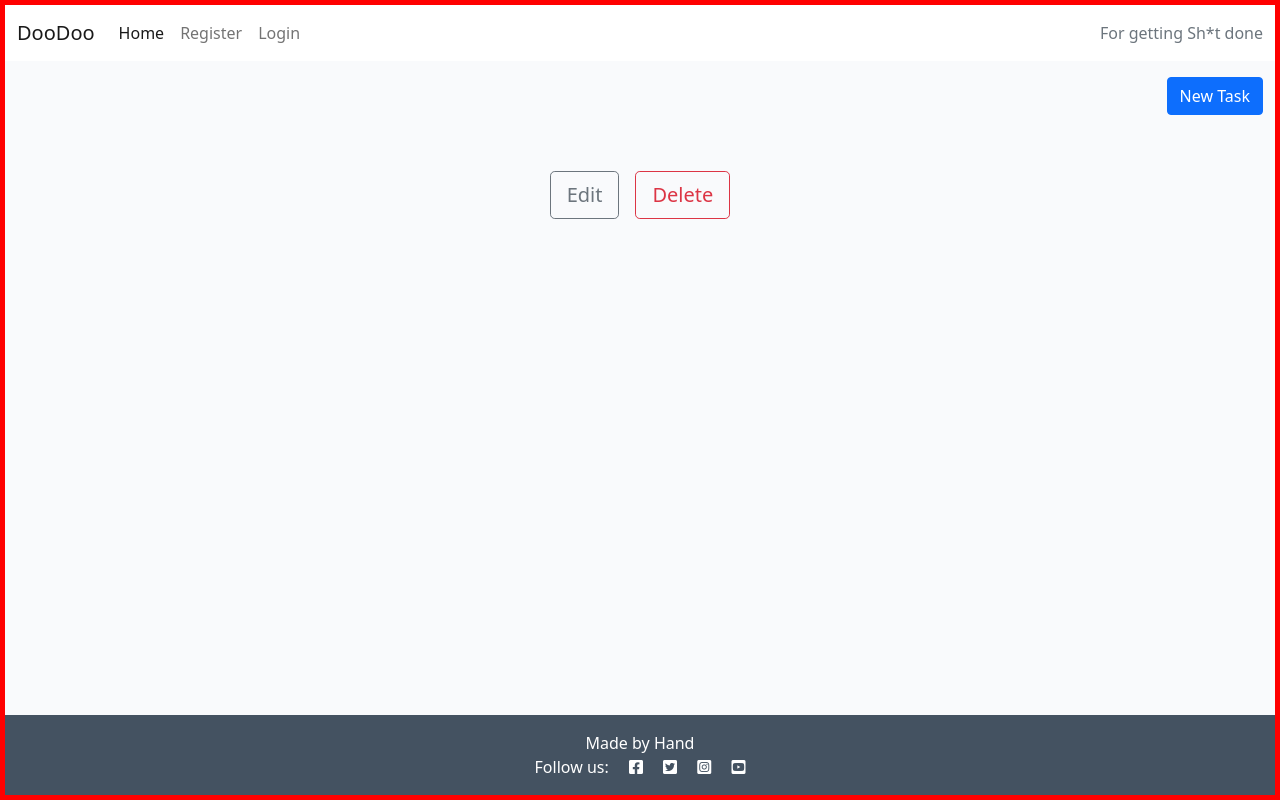
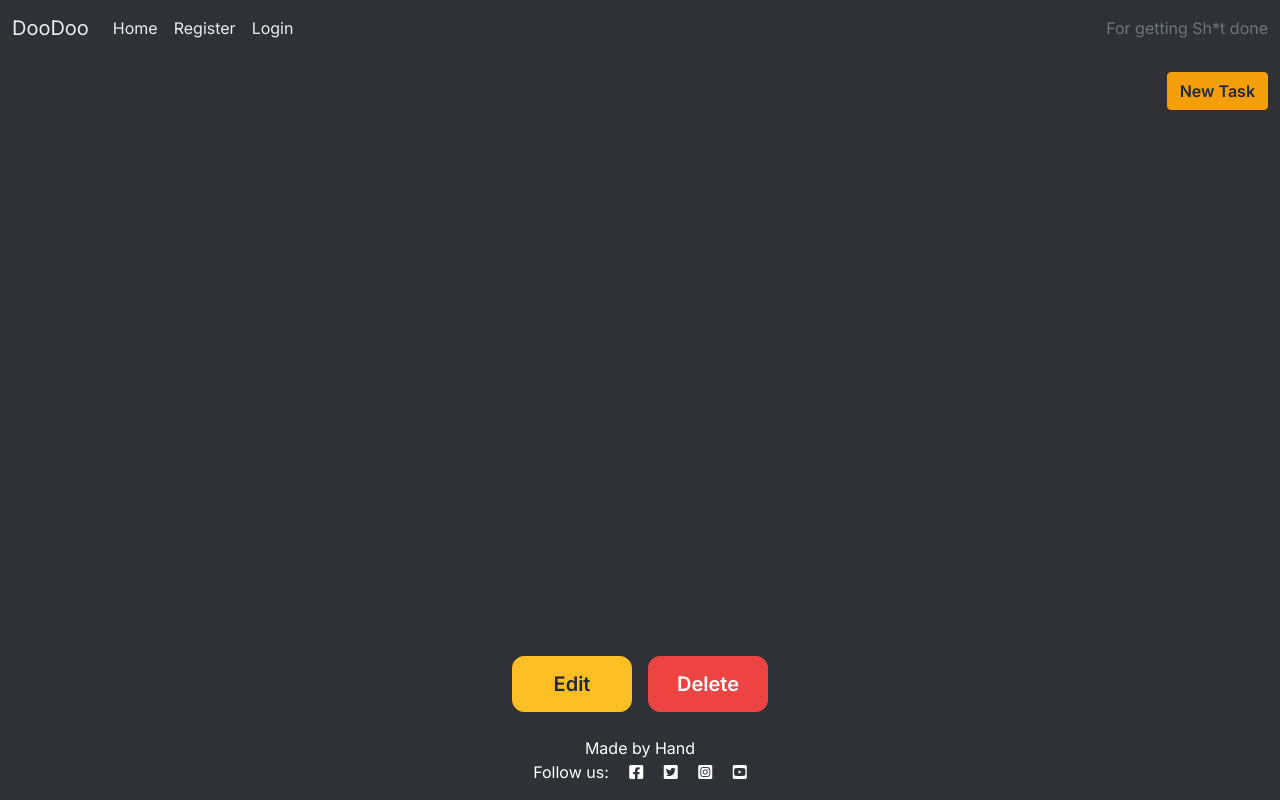
Before and after one commit to daswinkelmann/capstone_final, a Django app: page / in a window 1280 px wide. Run offline with Django 4.2, Linux system fonts and the light colour scheme.

Commit message:
styled home page buttons and colours

```diff
--- a/static/css/style.css
+++ b/static/css/style.css
@@ -1,5 +1,171 @@
 body {
-    background-color: #f9fafc;
+    font-family: "Inter", sans-serif;
+    background: #2f3136;
+    color: #e9eef5;
+}
+
+.navbar {
+    background-color: #2f3136;
+}
+
+.navbar .nav-link,
+.navbar-brand {
+    color: #e9eef5;
+}
+
+.navbar .nav-link:hover {
+    color: #f5a623;
+}
+
+.navbar-toggler {
+    border-color: rgba(255, 255, 255, 0.5);
+}
+
+.navbar-toggler-icon {
+    filter: invert(1);
+}
+
+.task-card.card {
+    background: #f4f1ec;
+    border: 1px solid rgba(0, 0, 0, 0.08);
+    border-radius: 16px;
+    box-shadow: 0 10px 24px rgba(0, 0, 0, 0.35),
+        inset 0 1px 0 rgba(255, 255, 255, 0.4);
+}
+
+.task-card .card-body {
+    padding: 1.25rem 1.5rem;
+}
+
+.task-title {
+    color: #1f2937;
+    font-weight: 700;
+    opacity: 1;
+}
+
+.task-title {
+    font-size: 1.05rem;
+    line-height: 1.2;
+    margin: 0;
+}
+
+.task-date {
+    font-size: 0.72rem;
+    margin: 0;
+    opacity: 0.85;
+}
+
+.task-text {
+    text-align: left;
+}
+
+.task-date {
+    color: #6b7280;
+    font-size: 0.85rem;
+    opacity: 1;
+}
+
+/* button states */
+
+.btn-primary {
+    background-color: #f59e0b;
+    border-color: #f59e0b;
+    color: #1f2937;
+    font-weight: 600;
+}
+
+.btn-primary:hover {
+    background-color: #d97706;
+    border-color: #d97706;
+    color: #1f2937;
+}
+
+.btn-done {
+    background: #22c55e;
+    border-color: #22c55e;
+    color: #0b1a10;
+    font-weight: 700;
+}
+
+.btn-done:hover {
+    background: #16a34a;
+    border-color: #16a34a;
+    color: #ffffff;
+}
+
+.btn-done:active {
+    transform: translateY(1px);
+}
+
+.btn-edit-icon {
+    background: #fbbf24;
+    border-color: #fbbf24;
+    color: #1f2937;
+    font-weight: 700;
+}
+
+.btn-edit-icon:hover {
+    background: #f59e0b;
+    border-color: #f59e0b;
+    color: #111827;
+}
+
+.btn-edit-icon:active {
+    transform: translateY(1px);
+}
+
+.btn-delete-icon {
+    background: #f97316;
+    border-color: #f97316;
+    color: #1f2937;
+    font-weight: 700;
+}
+
+.btn-delete-icon:hover {
+    background: #ea580c;
+    border-color: #ea580c;
+    color: #ffffff;
+}
+
+.btn-delete-icon:active {
+    transform: translateY(1px);
+}
+
+.btn:focus,
+.btn:focus-visible {
+    box-shadow: 0 0 0 0.2rem rgba(255, 255, 255, 0.25);
+    outline: black;
+}
+
+/* Edit/delete button */
+
+.bottom-actions .btn {
+    min-width: 120px;
+    padding: 0.75rem 1.25rem;
+    font-weight: 600;
+    border-radius: 12px;
+}
+
+.bottom-actions .btn-outline-secondary {
+    background-color: #fbbf24;
+    border-color: #fbbf24;
+    color: #1f2937;
+}
+
+.bottom-actions .btn-outline-secondary:hover {
+    background-color: #f59e0b;
+    border-color: #f59e0b;
+}
+
+.bottom-actions .btn-outline-danger {
+    background-color: #ef4444;
+    border-color: #ef4444;
+    color: #fff;
+}
+
+.bottom-actions .btn-outline-danger:hover {
+    background-color: #dc2626;
+    border-color: #dc2626;
 }
 
 .brand {
@@ -26,7 +192,7 @@ body {
 }
 
 .main-bg {
-    background-color: #f9fafc;
+    background-color: transparent;
 }
 
 .card {
@@ -111,6 +277,18 @@ body {
     color: lightgray;
 }
 
+/* edit/delete button position */
+.bottom-actions {
+    position: fixed;
+    bottom: 88px;
+    left: 0;
+    right: 0;
+    display: flex;
+    justify-content: center;
+    gap: 1rem;
+    z-index: 1000;
+}
+
 .btn-signup,
 .btn-edit {
     background-color: #188181;
@@ -160,28 +338,6 @@ body {
     color: rgb(222, 146, 168);
 }
 
-/* Doodoo task cards */
-/* Remove Bootstrap default card look */
-.task-card.card {
-    border: 2px solid #e0e0e0; /* light grey outline */
-    border-radius: 16px; /* clean rounded pill */
-    background: #f9f7f7;
-
-    box-shadow: 0 2px 4px rgba(0, 0, 0, 0.1), 0 6px 12px rgba(0, 0, 0, 0.15);
-
-    padding: 16px;
-    margin-bottom: 1.5rem;
-}
-
-/* Remove Bootstrap's card-body padding so ours takes over */
-.task-card .card-body {
-    padding: 0;
-}
-
-body {
-    border: 5px solid red !important;
-}
-
 .icon-btn {
     width: 34px;
     height: 34px;
@@ -192,6 +348,65 @@ body {
 }
 .icon-btn i {
     font-size: 1.2rem;
+}
+
+/* button styling */
+
+:root {
+    --btn-green: #3fa572;
+    --btn-green-hover: #369363;
+
+    --btn-amber: #f0b429;
+    --btn-amber-hover: #e3a820;
+
+    --btn-orange: #e57a2f;
+    --btn-orange-hover: #d86f28;
+
+    --btn-red: #d64545;
+    --btn-red-hover: #c83c3c;
+
+    --btn-text: #ffffff;
+}
+
+.btn-done {
+    background: var(--btn-green) !important;
+    border-color: var(--btn-green) !important;
+    color: var(--btn-text) !important;
+}
+.btn-done:hover {
+    background: var(--btn-green-hover) !important;
+    border-color: var(--btn-green-hover) !important;
+}
+
+.task-actions .btn-icon {
+    border: none !important;
+    color: var(--btn-text) !important;
+}
+
+.task-actions .btn-edit-icon {
+    background: var(--btn-amber) !important;
+}
+.task-actions .btn-edit-icon:hover {
+    background: var(--btn-amber-hover) !important;
+}
+
+.task-actions .btn-delete-icon {
+    background: var(--btn-red) !important;
+}
+.task-actions .btn-delete-icon:hover {
+    background: var(--btn-red-hover) !important;
+}
+
+.btn:focus,
+.btn:focus-visible {
+    outline: none !important;
+    box-shadow: 0 0 0 0.2rem rgba(240, 180, 41, 0.35) !important;
+}
+
+.btn:disabled,
+.btn.disabled {
+    opacity: 0.65;
+    cursor: not-allowed;
 }
 
 /* Match EDIT + DELETE buttons to DONE button width */
@@ -210,3 +425,8 @@ body {
 .task-actions .btn-icon + .btn-icon {
     margin-top: 6px;
 }
+
+footer {
+    background-color: #2f3136;
+    color: #e9eef5;
+}
--- a/tasks/templates/tasks/index.html
+++ b/tasks/templates/tasks/index.html
@@ -44,12 +44,12 @@
                             {% elif mode == "manage" %}
                             <!-- Stacked EDIT / DELETE in manage mode -->
                            <a href="{% url 'edit_task' task.id %}"
-   class="btn btn-outline-success btn-icon">
+   class="btn btn-sm mb-1 btn-icon btn-edit-icon">
     <i class="bi bi-pencil"></i>
 </a>
 
 <button type="button"
-        class="btn btn-outline-danger btn-icon btn-delete"
+        class="btn btn-sm btn-delete btn-icon btn-delete-icon"
         data-task-id="{{ task.id }}">
     <i class="bi bi-x-lg"></i>
 </button>
@@ -80,7 +80,7 @@
             </ul>
         </nav>
         {% endif %}
-        <div class="d-flex justify-content-center gap-3 mt-4">
+        <div class="bottom-actions">
             <a href="?mode=manage" class="btn btn-outline-secondary btn-lg"
                 >Edit</a
             >
--- a/templates/base.html
+++ b/templates/base.html
@@ -25,16 +25,18 @@
         integrity="sha384-+0n0xVW2eSR5OomGNYDnhzAbDsOXxcvSN1TPprVMTNDbiYZCxYbOOl7+AMvyTG2x" crossorigin="anonymous">
     <!-- Bootstrap icons -->
     <link rel="stylesheet" href="https://cdn.jsdelivr.net/npm/bootstrap-icons@1.11.1/font/bootstrap-icons.css">
+    <!-- Google Font -->
+   <link href="https://fonts.googleapis.com/css2?family=Inter:wght@300;400;500;600;700&display=swap" rel="stylesheet">
     <!-- Custom CSS -->
     <link rel="stylesheet" href="{% static 'css/style.css' %}">
 
 
 </head>
 
-<body class="d-flex flex-column h-100 main-bg">
+<body class="d-flex flex-column h-100">
 
     <!-- Navigation -->
-    <nav class="navbar navbar-expand-lg navbar-light bg-white">
+    <nav class="navbar navbar-expand-lg">
         <div class="container-fluid">
             <a class="navbar-brand" href="{% url 'home' %}"><span>DooDoo</span></span></a>
             <button class="navbar-toggler" type="button" data-bs-toggle="collapse" data-bs-target="#navbarText"
@@ -100,7 +102,7 @@
         </div>
     </nav>
 
-    <main class="flex-shrink-0 main-bg">
+    <main class="flex-shrink-0">
 
         {% block content %}
         <!-- Content Goes here -->
@@ -109,7 +111,7 @@
     </main>
 
     <!-- Footer -->
-    <footer class="footer mt-auto py-3 dark-bg">
+    <footer class="footer mt-auto py-3">
         <p class="m-0 text-center text-white">Made by Hand</p>
         <p class="m-0 text-center text-white">Follow us: <i class="fab fa-facebook-square ms-3"></i>
             <i class="fab fa-twitter-square ms-3"></i>
```
Also changed, not shown: 1 other file.
